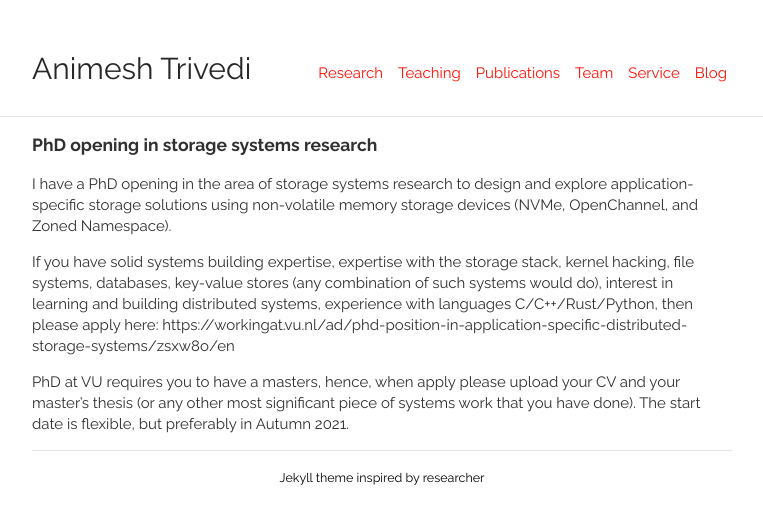
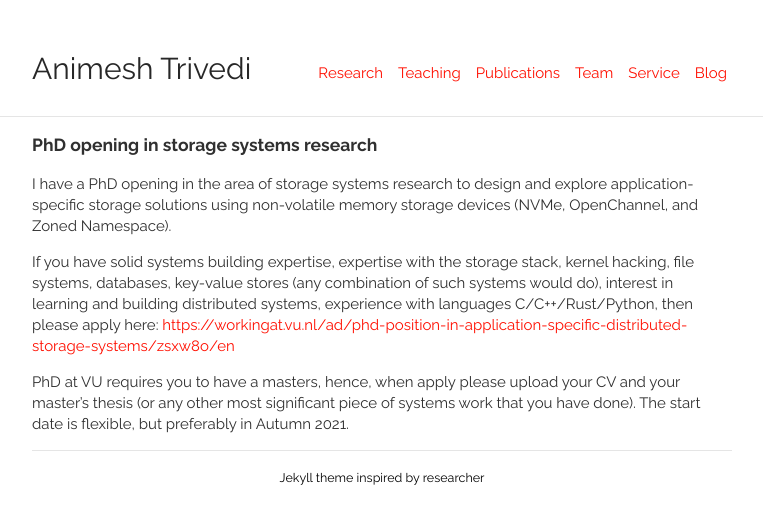
Before and after one commit to animeshtrivedi/animeshtrivedi.github.io, a Jekyll site: the page built from _posts/2021-07-15-phd-opening.md, in a window 1280 px wide. Shown: the top 524 px of the page, without its empty margins (258-1021 px from the left). Built offline with Jekyll 4.4.1, drawn with Linux system fonts in a browser that asks for light colours; some of the changed lines change nothing that is shown.

Commit message:
missing link

```diff
--- a/_posts/2021-07-15-phd-opening.md
+++ b/_posts/2021-07-15-phd-opening.md
@@ -9,6 +9,6 @@ permalink: /21-phd-opening/
 ### PhD opening in storage systems research
 I have a PhD opening in the area of storage systems research to design and explore application-specific storage solutions using non-volatile memory storage devices (NVMe, OpenChannel, and Zoned Namespace).
 
-If you have solid systems building expertise, expertise with the storage stack, kernel hacking, file systems, databases, key-value stores (any combination of such systems would do), interest in learning and building distributed systems, experience with languages C/C++/Rust/Python, then please apply here: https://workingat.vu.nl/ad/phd-position-in-application-specific-distributed-storage-systems/zsxw8o/en
+If you have solid systems building expertise, expertise with the storage stack, kernel hacking, file systems, databases, key-value stores (any combination of such systems would do), interest in learning and building distributed systems, experience with languages C/C++/Rust/Python, then please apply here: [https://workingat.vu.nl/ad/phd-position-in-application-specific-distributed-storage-systems/zsxw8o/en](https://workingat.vu.nl/ad/phd-position-in-application-specific-distributed-storage-systems/zsxw8o/en)
 
 PhD at VU requires you to have a masters, hence, when apply please upload your CV and your master’s thesis (or any other most significant piece of systems work that you have done). The start date is flexible, but preferably in Autumn 2021.
```
